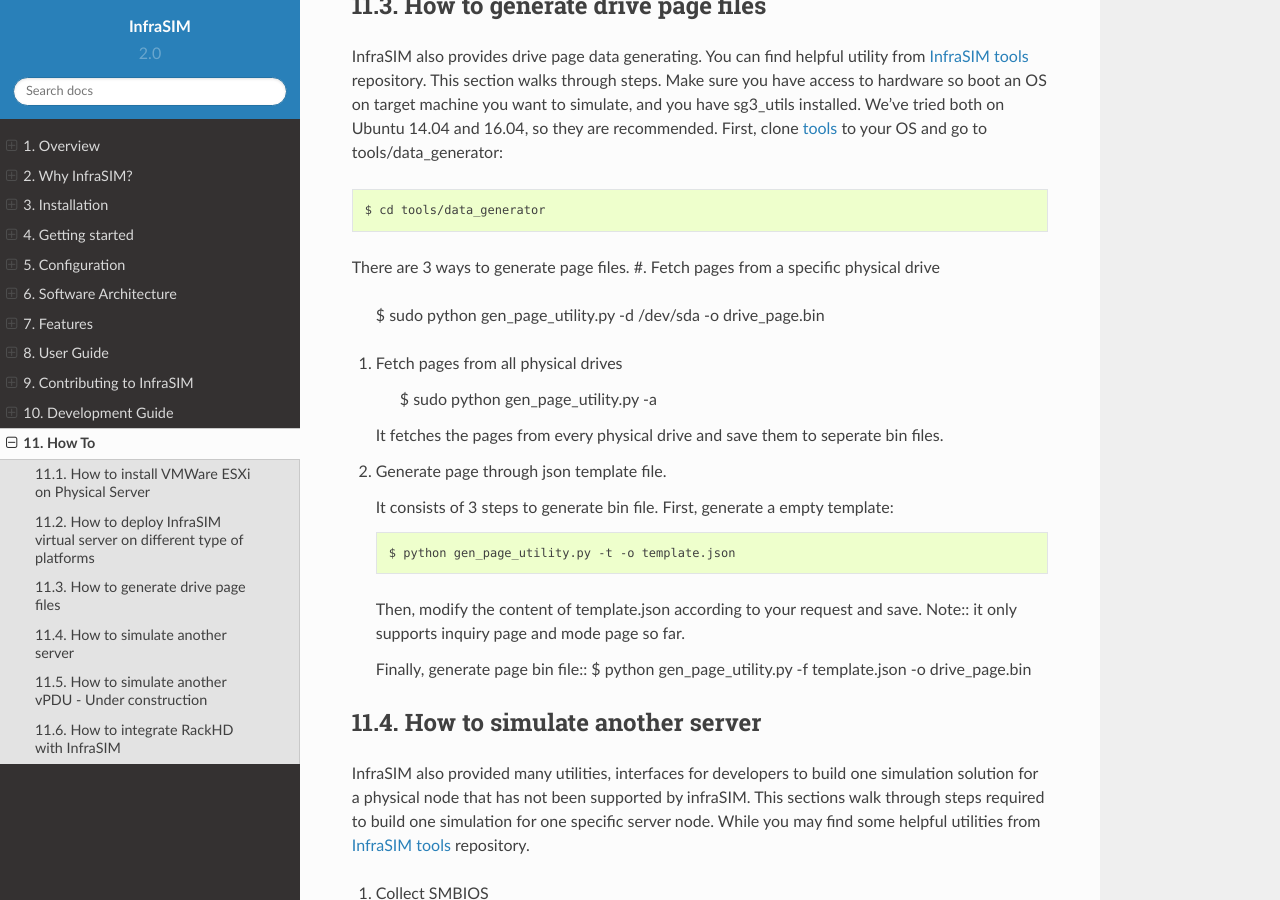
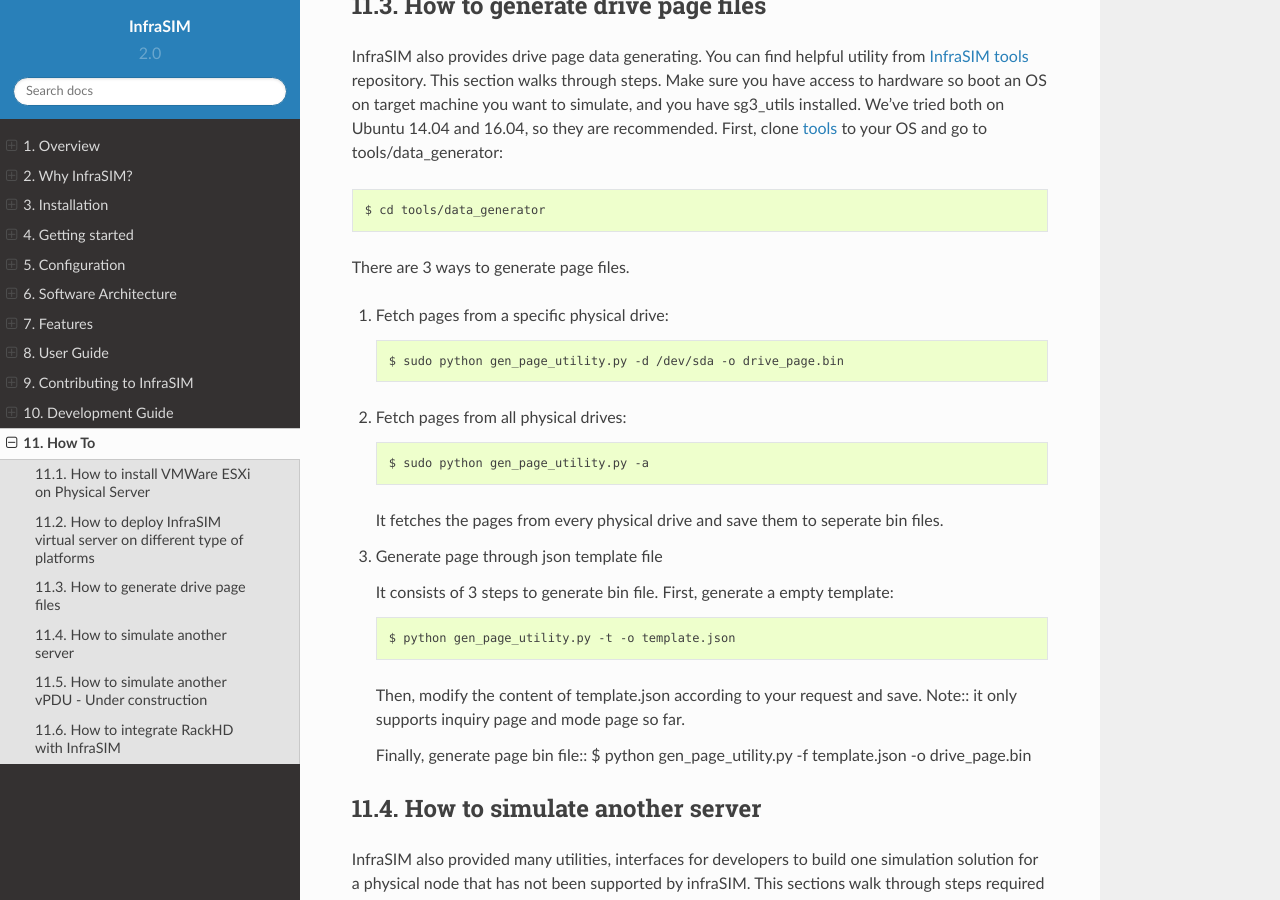
Before and after one commit to InfraSIM/docs, a Sphinx documentation site: the page built from docs/how_to.rst, in a window 1280 px wide and 900 px high, scrolled down 4969 px. Built offline with Sphinx 7.4.7 and the Read the Docs theme 2.0.0, drawn with Linux system fonts in a browser that asks for light colours.

Commit message:
Update how_to.rst

```diff
--- a/docs/how_to.rst
+++ b/docs/how_to.rst
@@ -109,17 +109,18 @@
     $ cd tools/data_generator
 
 There are 3 ways to generate page files.
-#. Fetch pages from a specific physical drive
+
+#. Fetch pages from a specific physical drive::
 
     $ sudo python gen_page_utility.py -d /dev/sda -o drive_page.bin
 
-#. Fetch pages from all physical drives
+#. Fetch pages from all physical drives::
 
     $ sudo python gen_page_utility.py -a
 
    It fetches the pages from every physical drive and save them to seperate bin files.
 
-#. Generate page through json template file.
+#. Generate page through json template file
 
    It consists of 3 steps to generate bin file.
    First, generate a empty template::
```
